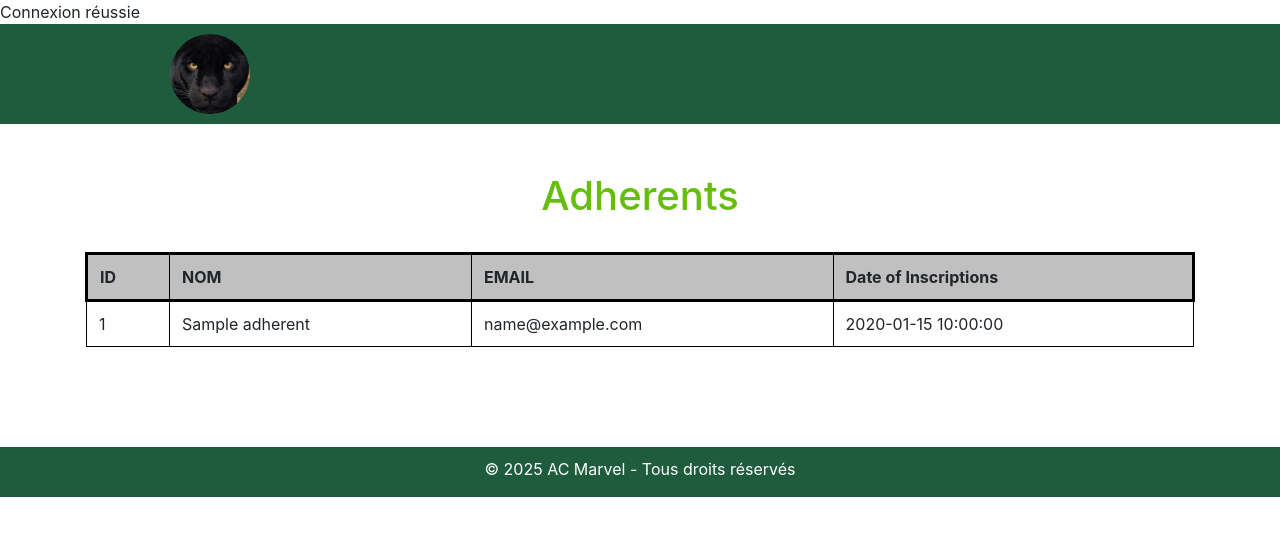
After one commit to IanoIe/bibliotheque, a PHP site: page /adherents.php in a window 1280 px wide. The commit adds this page. Shown: the top 536 px of the page. Run offline with PHP 8.4, Linux system fonts and the light colour scheme; tables that the repository leaves empty or names only in its code hold one stand-in row (values such as "Sample post").

Commit message:
added imgs, added tamplete (header, footer), added page adherents.php, added of books in web page

```diff
--- /dev/null
+++ b/adherents.php
@@ -0,0 +1,59 @@
+<?php
+    include("connect.php");
+    include("tampletes/header.php");
+?>
+
+<!DOCTYPE html>
+<html lang="en">
+<head>
+    <meta charset="UTF-8">
+    <meta name="viewport" content="width=device-width, initial-scale=1.0">
+    <link rel="stylesheet" href="https://stackpath.bootstrapcdn.com/bootstrap/4.5.2/css/bootstrap.min.css">
+    <link rel="stylesheet" href="https://maxcdn.bootstrapcdn.com/font-awesome/4.7.0/css/font-awesome.min.css">
+    <script src="https://code.jquery.com/jquery-3.5.1.min.js"></script>
+    <script src="https://cdn.jsdelivr.net/npm/popper.js@1.16.1/dist/umd/popper.min.js"></script>
+    <script src="https://stackpath.bootstrapcdn.com/bootstrap/4.5.2/js/bootstrap.min.js"></script>
+    <title>Adherents</title>
+</head>
+<body>
+
+     <div class="container my-5">
+     <h1 style="margin-top: 25px; text-align: center; color:rgb(101, 191, 10)">Adherents</h1>
+     <br>
+     <table class="table">
+        <thead style="background-color: #C0C0C0; border: 3px solid black;">
+            <tr>
+                <th>ID</th>
+                <th>NOM</th>
+                <th>EMAIL</th>
+                <th>Date of Inscriptions</th>
+            </tr>
+        </thead>
+        <tbody>
+            <?php
+                 $sql = "SELECT * FROM adherents";
+                 $stmt = $pdo->query($sql);
+                 if (!$stmt) {
+                    die("Invalid query: ");
+                 }
+                  // lire les données de chaque ligne en ligne
+                 while ($ligne = $stmt->fetch()){
+                       echo"<tr>
+                               <td>$ligne[id]</td>
+                               <td>$ligne[nom]</td>
+                               <td>$ligne[email]</td>
+                               <td>$ligne[date_inscription]</td>
+                             </tr>";
+                   }
+             ?>
+            </tbody>
+        </table>
+    </div>
+
+
+
+     <?php
+         include("tampletes/footer.php");
+     ?>
+</body>
+</html>
--- /dev/null
+++ b/tampletes/footer.php
@@ -0,0 +1,33 @@
+<!DOCTYPE html>
+<html lang="en">
+<head>
+<meta charset="UTF-8">
+    <meta name="viewport" content="width=device-width, initial-scale=1.0">
+    <link rel="stylesheet" href="https://stackpath.bootstrapcdn.com/bootstrap/4.5.2/css/bootstrap.min.css">
+    <link rel="stylesheet" href="https://maxcdn.bootstrapcdn.com/font-awesome/4.7.0/css/font-awesome.min.css">
+    <script src="https://code.jquery.com/jquery-3.5.1.min.js"></script>
+    <script src="https://cdn.jsdelivr.net/npm/popper.js@1.16.1/dist/umd/popper.min.js"></script>
+    <script src="https://stackpath.bootstrapcdn.com/bootstrap/4.5.2/js/bootstrap.min.js"></script>
+    <title>Header</title>
+</head>
+
+<style>
+    footer{
+    width: 100%;
+    height: 50px;
+    background-color:rgb(31, 92, 62);
+    text-align: center;
+    color: white;
+    margin-top: 100px;
+    padding-top: 10px;
+   }
+</style>
+
+<body>
+
+    <footer>
+           <p> &copy; 2025 AC Marvel - Tous droits réservés </p>
+    </footer>
+
+</body>
+</html>
--- /dev/null
+++ b/tampletes/header.php
@@ -0,0 +1,51 @@
+<!DOCTYPE html>
+<html lang="en">
+<head>
+<meta charset="UTF-8">
+    <meta name="viewport" content="width=device-width, initial-scale=1.0">
+    <link rel="stylesheet" href="https://stackpath.bootstrapcdn.com/bootstrap/4.5.2/css/bootstrap.min.css">
+    <link rel="stylesheet" href="https://maxcdn.bootstrapcdn.com/font-awesome/4.7.0/css/font-awesome.min.css">
+    <script src="https://code.jquery.com/jquery-3.5.1.min.js"></script>
+    <script src="https://cdn.jsdelivr.net/npm/popper.js@1.16.1/dist/umd/popper.min.js"></script>
+    <script src="https://stackpath.bootstrapcdn.com/bootstrap/4.5.2/js/bootstrap.min.js"></script>
+    <title>Header</title>
+</head>
+
+<style>
+        table, th, td {
+     border:1px solid black;
+}
+
+header {
+    width: 100%;
+    height: 100px;
+    background-color:rgb(31, 92, 62);
+}
+
+header img {
+    width: 80px;
+    height: 80px;
+    border-radius: 100%;
+    margin-left: 170px;
+    margin-top: 10px;
+}
+
+.container > h2 {
+    flex-direction: column;
+    margin-block-start: auto;
+    text-align: center;
+    padding: 25px;
+    margin-bottom: 20px;
+    font-size: 50px;
+    color: #00cc66;
+    }
+</style>
+
+<body>
+
+    <header>
+         <img src="./img/logo.jpeg" alt="logo-image">
+    </header>
+
+</body>
+</html>
```
Also changed, not shown: create.php (+20 -59 lines), edit.php (+6 -33 lines), index.php (+7 -36 lines), img/logo.jpeg (added).
